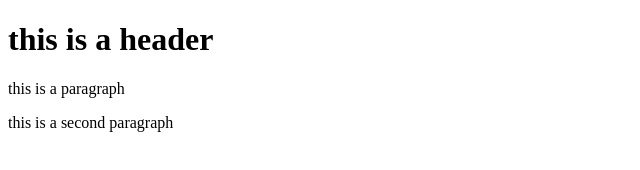
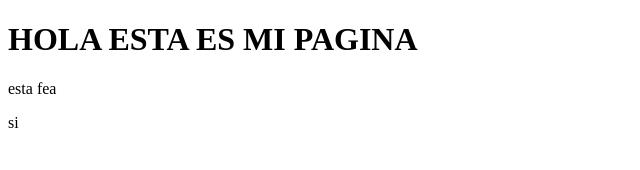
Before and after one commit to Nidgithm5/git-test, a website: page index.html in a window 1280 px wide. Shown: the whole page, without its empty margins (0-640 px from the left). Drawn offline with Linux system fonts and the light colour scheme.

Commit message:
fourth commit

```diff
--- a/index.html
+++ b/index.html
@@ -3,8 +3,8 @@
     <head></head>
 
     <body>
-        <h1>this is a header</h1>
-        <p>this is a paragraph</p>
-        <p>this is a second paragraph</p>
+        <h1>HOLA ESTA ES MI PAGINA</h1>
+        <p>esta fea</p>
+        <p>si</p>
     </body>
 </html>
```
Also changed, not shown: package.json (added, +20 -0 lines), 1 other file.
